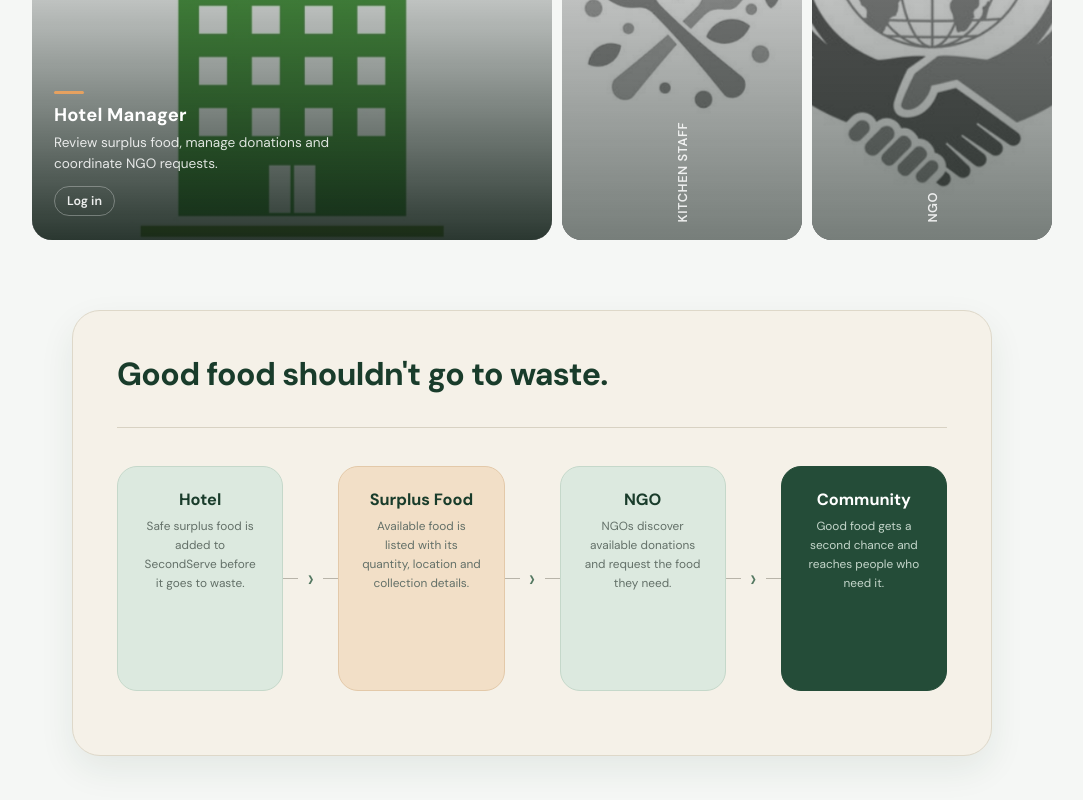
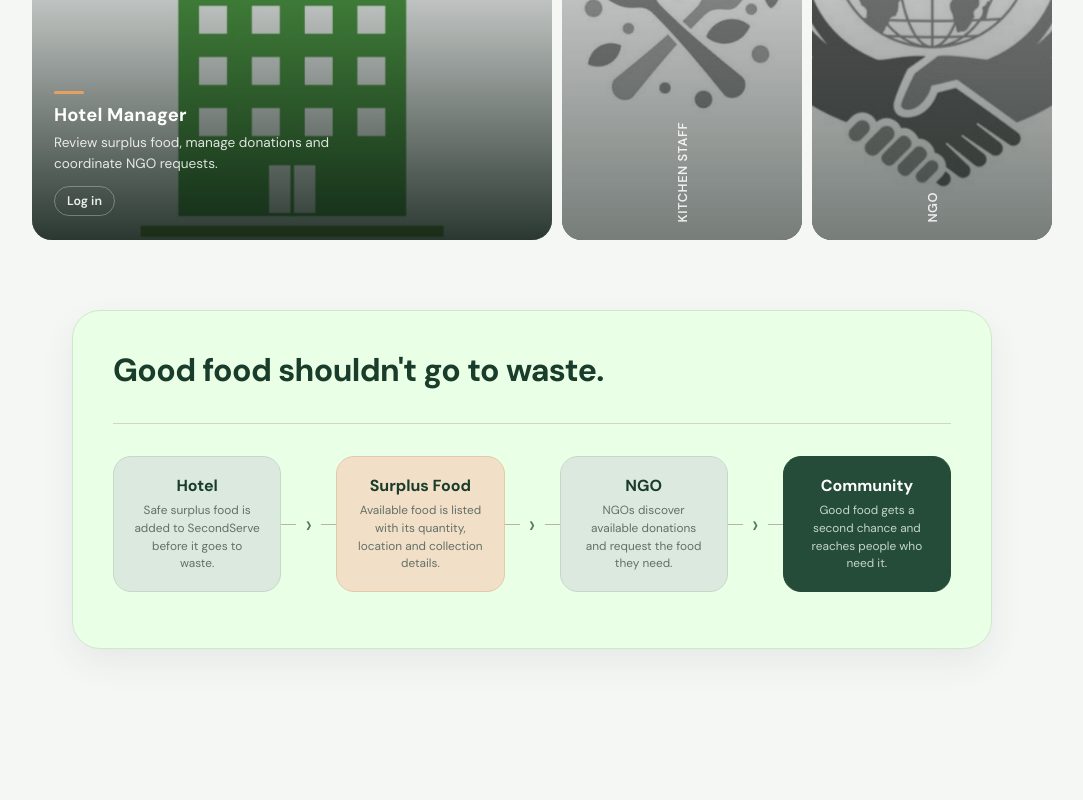
Before and after one commit to NoshinSyaraPromitee/SecondServe_Webarchi, a React (Vite) app in the folder frontend/: page / in a window 1280 px wide. Shown: the part 709-1509 px from the top of the page, without its empty margins (108-1191 px from the left). After the commit the page ends 1468 px from the top, so only its background shows below. Built offline with nearby package versions, Linux system fonts and the light colour scheme.

Commit message:
Update SecondServe project

```diff
--- a/frontend/src/index.css
+++ b/frontend/src/index.css
@@ -495,6 +495,29 @@ button.danger:hover {
   color: var(--primary);
   font-weight: 600;
 }
+.auth-options {
+  display: flex;
+  justify-content: center;
+  gap: 12px;
+  margin-top: 14px;
+  flex-wrap: wrap;
+}
+
+.auth-option {
+  padding: 10px 16px;
+  border: 1px solid var(--border);
+  border-radius: 10px;
+  background: var(--surface-soft);
+  text-decoration: none;
+  text-align: center;
+  color: var(--primary);
+  font-weight: 600;
+}
+
+.auth-option:hover {
+  background: var(--primary-light);
+  border-color: #a9c9b9;
+}
 
 /* =========================
    DASHBOARD
@@ -770,13 +793,13 @@ button.danger:hover {
 .how-it-works {
   width: min(1200px, 92%);
   margin: 70px auto 40px;
-  padding: 42px 44px 30px;
+  padding: 38px 40px 28px;
 
-  background: #f5f1e8;
-  border: 1px solid #ded8c9;
+  background: #E9FFE6;
+  border: 1px solid #cfe8ca;
   border-radius: 28px;
 
-  box-shadow: 0 14px 35px rgba(31, 58, 43, 0.08);
+  box-shadow: 0 14px 35px rgba(31, 58, 43, 0.07);
 
   overflow: hidden;
 }
@@ -840,13 +863,12 @@ button.danger:hover {
 
 .journey {
   display: flex;
-  align-items: stretch;
-
+  align-items: center;
+  justify-content: center;
   gap: 0;
 
-  padding: 38px 0 34px;
+  padding: 32px 0 28px;
 }
-
 
 /* =========================================================
    STEP CARDS
@@ -855,19 +877,19 @@ button.danger:hover {
 .journey-step {
   position: relative;
 
-  flex: 1;
+  flex: 0 1 auto;
 
-  min-height: 225px;
+  min-height: 0;
+  width: auto;
 
-  padding: 22px 22px 20px;
+  padding: 18px 20px 18px;
 
-  border-radius: 20px;
+  border-radius: 18px;
 
   transition:
           transform 0.25s ease,
           box-shadow 0.25s ease;
 }
-
 .journey-step:hover {
   transform: translateY(-5px);
 
@@ -992,16 +1014,12 @@ button.danger:hover {
 }
 
 
-/* =========================================================
-   CARD TEXT
-   ========================================================= */
-
 .journey-step h3 {
-  margin: 0 0 7px;
+  margin: 0 0 6px;
 
   color: #193c2b;
 
-  font-size: 1.02rem;
+  font-size: 1rem;
   font-weight: 750;
 }
 
@@ -1011,10 +1029,10 @@ button.danger:hover {
   color: #637068;
 
   font-size: 0.74rem;
+  line-height: 1.5;
 
-  line-height: 1.6;
+  max-width: 190px;
 }
-
 
 /* Dark card */
 
@@ -1060,14 +1078,13 @@ button.danger:hover {
   align-items: center;
   justify-content: center;
 
-  background: #f5f1e8;
+  background: #E9FFE6;
 
   color: #547861;
 
   font-size: 1.55rem;
   font-weight: 400;
 }
-
 
 /* =========================================================
    BOTTOM LABEL
@@ -1310,29 +1327,7 @@ button.danger:hover {
     transform: scale(1.04);
   }
 
-  .auth-options {
-    display: flex;
-    justify-content: center;
-    gap: 10px;
-    flex-wrap: wrap;
-    margin-top: 12px;
-  }
 
-  .auth-option {
-    border: 1px solid #d1d5db;
-    border-radius: 6px;
-    padding: 7px 12px;
-    text-decoration: none;
-    color: #374151;
-    background: #fff;
-    transition: all 0.2s ease;
-  }
-
-  .auth-option:hover {
-    border-color: #dc2626;
-    color: #dc2626;
-    background: #fef2f2;
-  }
 
   .stat-card.clickable {
     cursor: pointer;
--- a/frontend/src/pages/SignupHotel.jsx
+++ b/frontend/src/pages/SignupHotel.jsx
@@ -54,16 +54,11 @@ export default function SignupHotel() {
         <Layout>
             <div className="food-form-card">
                 <div className="food-form-header">
-                    <div className="hero-eyebrow">
-                        Hotel registration
-                    </div>
+
 
                     <h2>Register your hotel</h2>
 
-                    <p>
-                        Create a SecondServe account for your
-                        hotel and start managing food donations.
-                    </p>
+
                 </div>
 
                 <form
--- a/frontend/src/pages/SignupNgo.jsx
+++ b/frontend/src/pages/SignupNgo.jsx
@@ -58,12 +58,6 @@ export default function SignupNgo() {
                         NGO registration
                     </div>
 
-                    <h2>Register your NGO</h2>
-
-                    <p>
-                        Join SecondServe and connect your
-                        organization with surplus food donors.
-                    </p>
                 </div>
 
                 <form
--- a/frontend/src/pages/SignupStaff.jsx
+++ b/frontend/src/pages/SignupStaff.jsx
@@ -57,12 +57,7 @@ export default function SignupStaff() {
                             Kitchen team
                         </div>
 
-                        <h2>Join as kitchen staff</h2>
 
-                        <p>
-                            Log surplus food directly from the
-                            kitchen and help reduce food waste.
-                        </p>
                     </div>
 
                     <form
```
